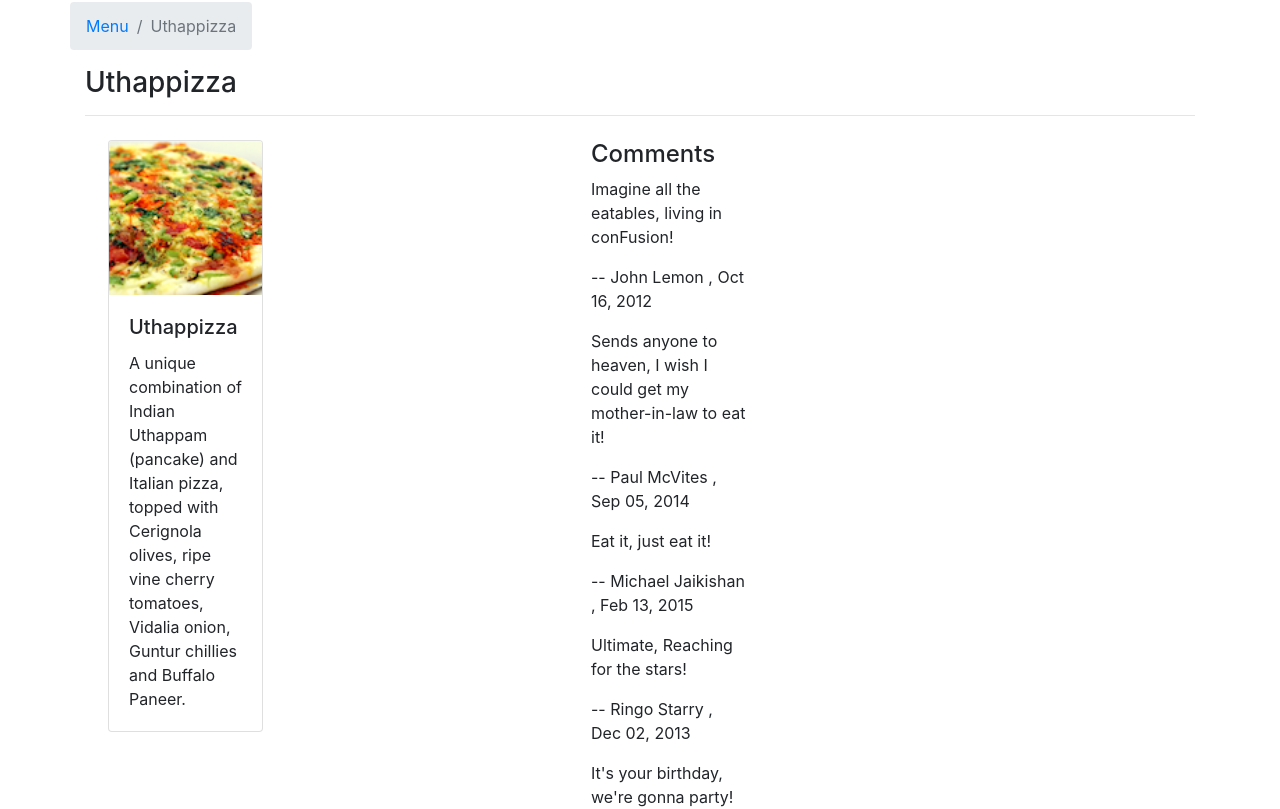
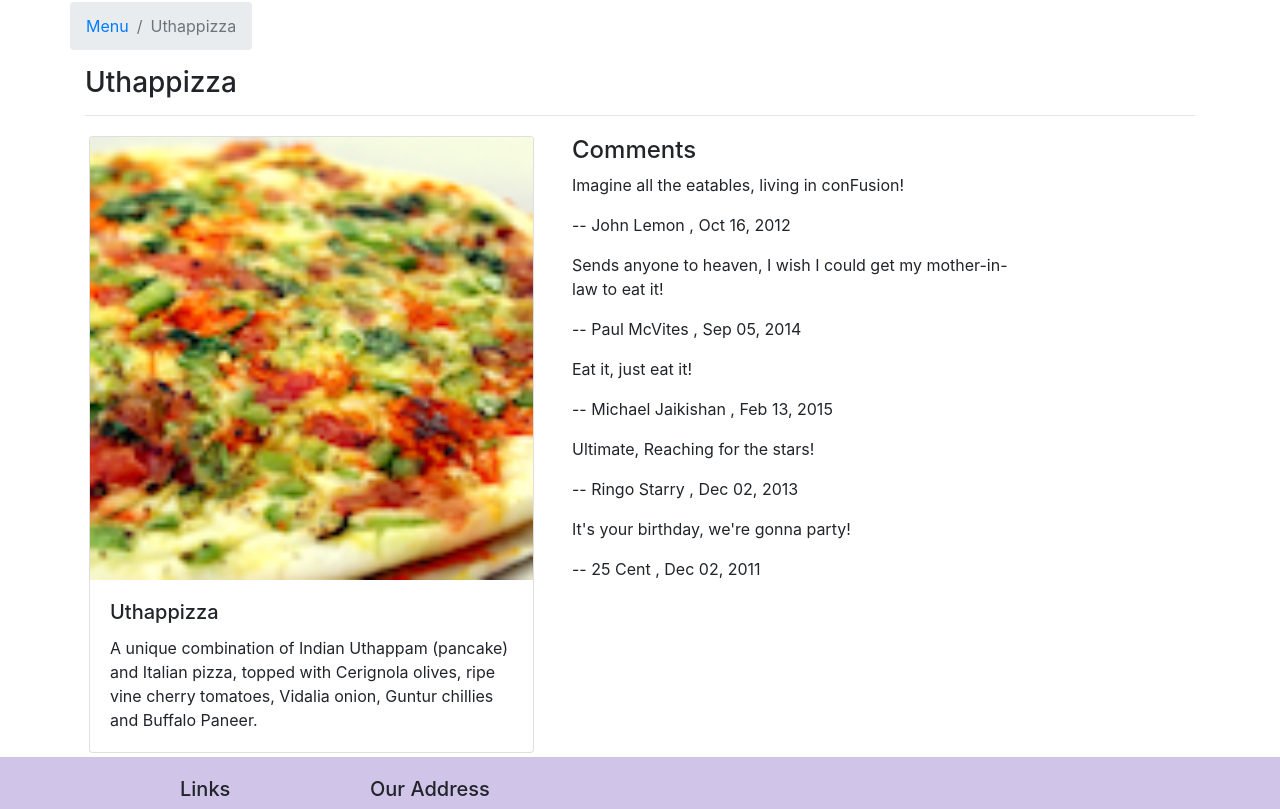
Before and after one commit to youup99/Full-Stack-Web-Development, a React (Create React App) app in the folder Front-End-Web-Development-With-React/confusion/: page /menu/0 in a window 1280 px wide. Shown: the part 360-1169 px from the top of the page. Built offline with nearby package versions, Linux system fonts and the light colour scheme.

Commit message:
Single Page Applications Part 2

```diff
--- a/Front-End-Web-Development-With-React/confusion/src/components/DishdetailComponent.js
+++ b/Front-End-Web-Development-With-React/confusion/src/components/DishdetailComponent.js
@@ -13,7 +13,7 @@ import { Link } from "react-router-dom";
 function RenderDish({ dish }) {
   if (dish != null)
     return (
-      <div className="col-12 col-md-5 m-1">
+      <div>
         <Card>
           <CardImg top src={dish.image} alt={dish.name} />
           <CardBody>
@@ -44,7 +44,7 @@ function RenderComments({ comments }) {
       );
     });
     return (
-      <div className="col-12 col-md-5 m-1">
+      <div>
         <h4>Comments</h4>
         <ul className="list-unstyled">{commentsList}</ul>
       </div>
```
